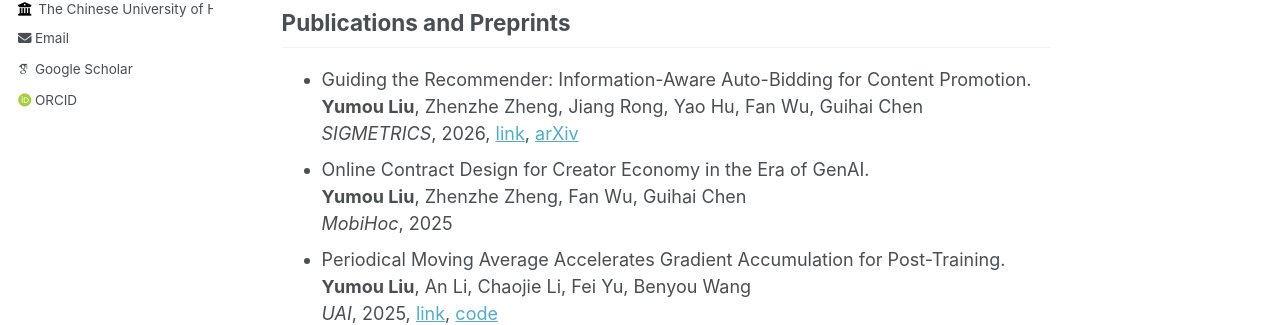
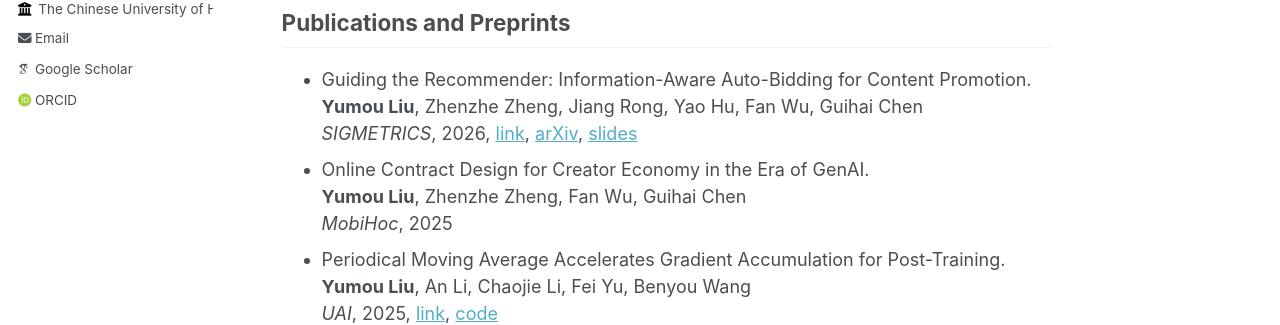
Before and after one commit to liuyumou/liuyumou.github.io, a Jekyll site: the page built from _pages/about.md, in a window 1280 px wide and 1293 px high. Shown: the part 370-695 px from the top of the window. Built offline with Jekyll 4.4.1, drawn with Linux system fonts in a browser that asks for light colours; some web fonts are replaced.

Commit message:
Add SIGMETRICS slides

```diff
--- a/_pages/about.md
+++ b/_pages/about.md
@@ -15,7 +15,7 @@ My research interests include mechanism design, algorithmic game theory and opti
 
 - Guiding the Recommender: Information-Aware Auto-Bidding for Content Promotion.\
   **Yumou Liu**, Zhenzhe Zheng, Jiang Rong, Yao Hu, Fan Wu, Guihai Chen\
-  *SIGMETRICS*, 2026, [link](https://dl.acm.org/doi/10.1145/3788094), [arXiv](https://arxiv.org/abs/2601.20422)
+  *SIGMETRICS*, 2026, [link](https://dl.acm.org/doi/10.1145/3788094), [arXiv](https://arxiv.org/abs/2601.20422), [slides](/files/sigmetrics2026-guiding-recommender-slides.pdf)
 - Online Contract Design for Creator Economy in the Era of GenAI.\
   **Yumou Liu**, Zhenzhe Zheng, Fan Wu, Guihai Chen\
   *MobiHoc*, 2025
```
Also changed, not shown: _pages/publications.md (+1 -1 lines), 1 other file.
